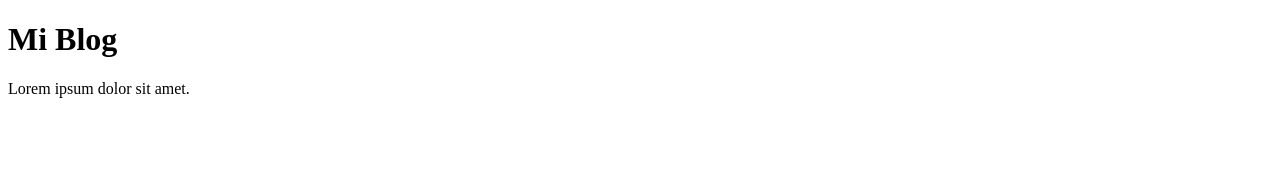
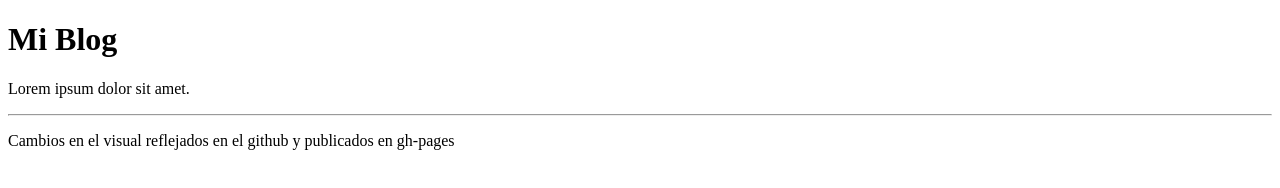
Before and after one commit to RicardoCordovilla/pruebas-academlo-git, a plain HTML site: page index.html in a window 1280 px wide. Drawn offline with Linux system fonts and the light colour scheme.

Commit message:
agragando un parrafo y cambios en sl css del parrafo

```diff
--- a/index.html
+++ b/index.html
@@ -9,5 +9,7 @@
 <body>
     <h1>Mi Blog</h1>
     <p>Lorem ipsum dolor sit amet.</p>
+    <hr>
+    <p>Cambios en el visual reflejados en el github y publicados en gh-pages</p>
 </body>
 </html>
--- a/style.css
+++ b/style.css
@@ -9,3 +9,7 @@ html{
 body{
     margin: 0;
 }
+
+p{
+    width: 30%;
+}
```
